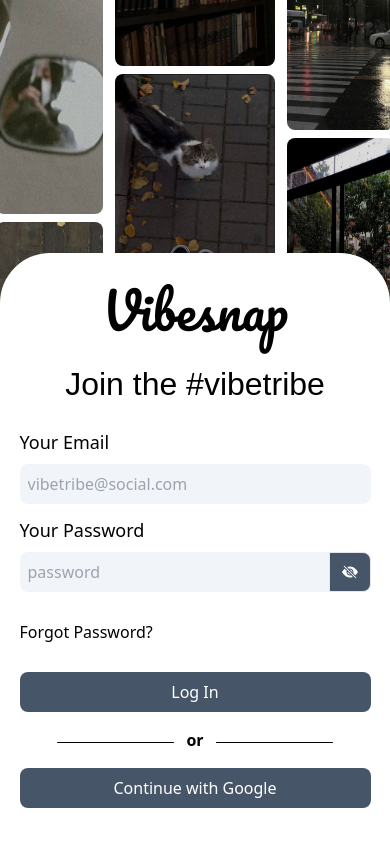
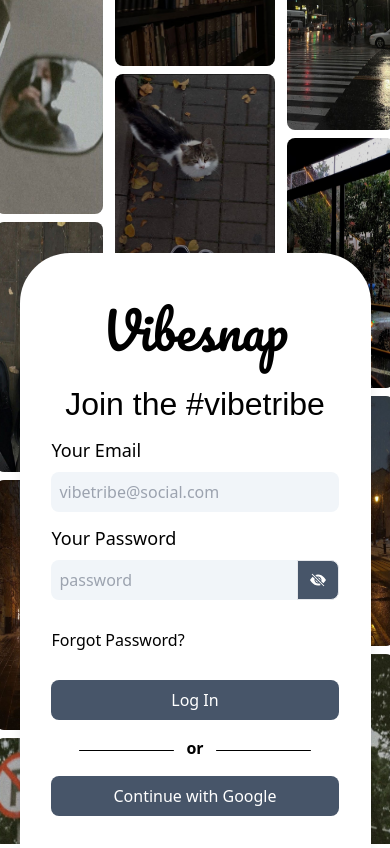
Before and after one commit to makersmecca/Vibie, a React (Vite) app: page / in a window 390 px wide. Built offline with nearby package versions, Linux system fonts and the light colour scheme; a web font is replaced by a local one.

Commit message:
fixed bg images in place and made authentication div scrollable

```diff
--- a/src/Components/Authentication.jsx
+++ b/src/Components/Authentication.jsx
@@ -26,16 +26,19 @@
   };
   return (
     <>
-      <BackgroundImages />
-      <div className="flex justify-center">
-        <div className="fixed bottom-0 bg-white border-black md:w-[40%] w-full md:h-[80%] h-[70%] rounded-t-[50px]">
-          <span className="flex flex-col items-center w-full font-Pacifico text-[50px] mt-5 md:mt-12">
+      <div className="fixed inset-0">
+        <BackgroundImages />
+      </div>
+      {/* Authentication ui */}
+      <div className="absolute inset-x-0 top-[30%] md:top-[15%] md:h-screen flex justify-center">
+        <div className="bg-white border-black md:w-[40%] w-[90%] rounded-t-[50px] shadow-lg py-8 px-4">
+          <span className="flex flex-col items-center w-full font-Pacifico text-[50px] mt-2 md:mt-12">
             Vibesnap
           </span>
           <span className="flex flex-col items-center w-full mt-3 font-Hurricane text-[32px]">
             Join the #vibetribe
           </span>
-          <form className="flex flex-col w-full gap-3 mt-5 md:mt-20 items-center">
+          <form className="flex flex-col w-full gap-3 mt-2 md:mt-20 items-center">
             <div className="flex flex-col w-[90%] md:w-[70%]">
               <label htmlFor="email" className="block mb-2 text-lg font-medium">
                 Your Email
--- a/src/Components/BackgroundImages.jsx
+++ b/src/Components/BackgroundImages.jsx
@@ -29,14 +29,8 @@
         <div className="relative -top-11 -left-1 md:left-0">
           <img src={bg1} className="h-[250px] w-[200px] rounded-lg mt-2" />
           <img src={bg2} className="h-[250px] w-[200px] rounded-lg mt-2" />
-          <img
-            src={bg7}
-            className="hidden md:block h-[250px] w-[200px] rounded-lg mt-2"
-          />
-          <img
-            src={bg10}
-            className="hidden md:block h-[250px] w-[200px] rounded-lg mt-2"
-          />
+          <img src={bg7} className="h-[250px] w-[200px] rounded-lg mt-2" />
+          <img src={bg10} className="h-[250px] w-[200px] rounded-lg mt-2" />
         </div>
         <div className="relative -top-48">
           <img
@@ -61,14 +55,8 @@
             src={bg6}
             className="h-[250px] w-[200px] md:w-w-[200px] rounded-lg mt-2"
           />
-          <img
-            src={bg7}
-            className="hidden md:block h-[250px] w-[200px] rounded-lg mt-2"
-          />
-          <img
-            src={bg10}
-            className="hidden md:block h-[250px] w-[200px] rounded-lg mt-2"
-          />
+          <img src={bg7} className="h-[250px] w-[200px] rounded-lg mt-2" />
+          <img src={bg10} className="h-[250px] w-[200px] rounded-lg mt-2" />
         </div>
         {/* widescreen images */}
         <div className="hidden md:block relative -top-10">
```
